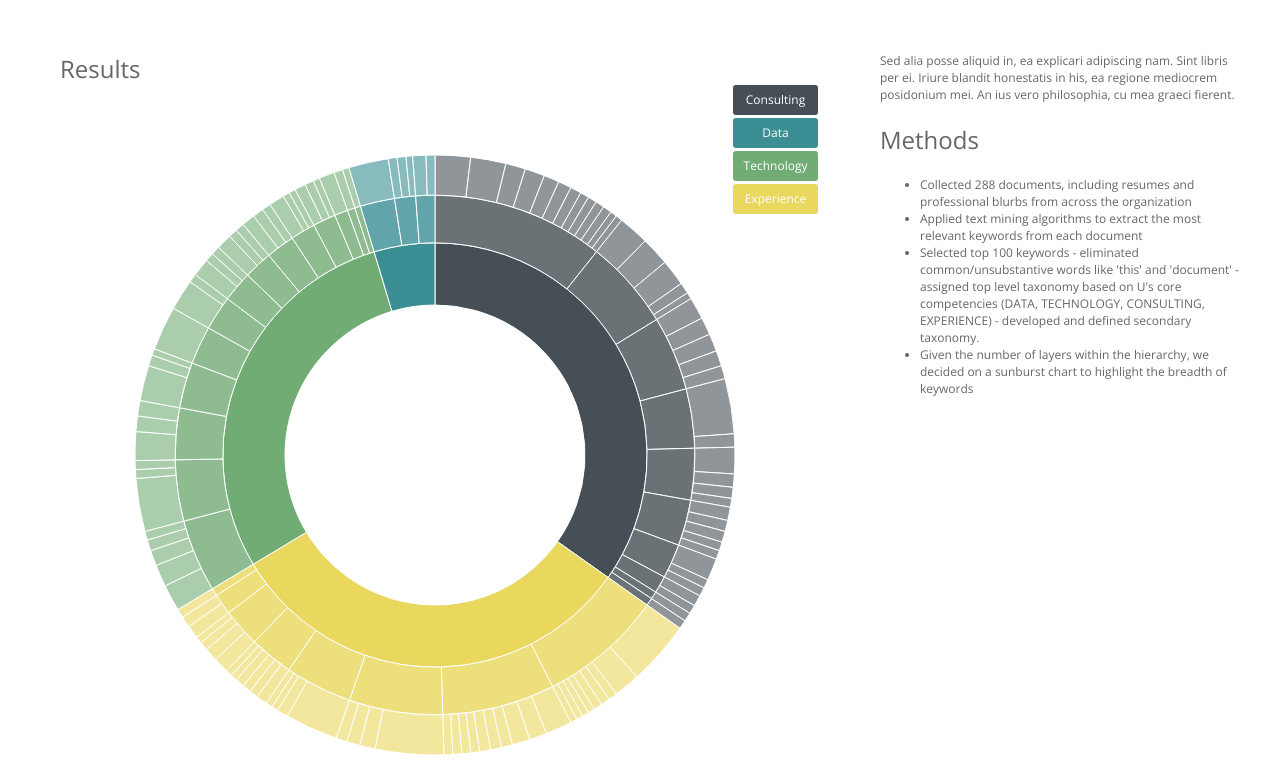
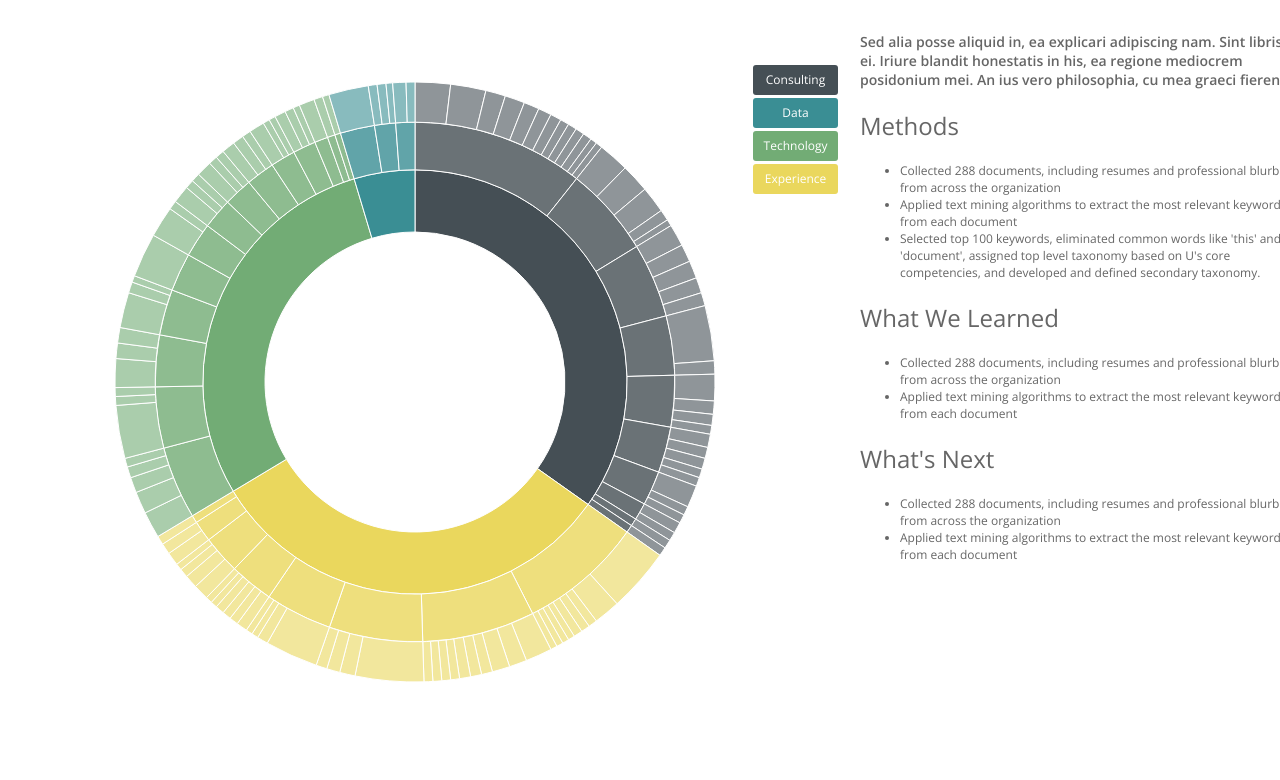
Before and after one commit to carlomazzaferro/disco-insights, a plain HTML site: page index.html in a window 1280 px wide. Shown: the part 147-927 px from the top of the page. After the commit the page ends 833 px from the top, so only its background shows below. Drawn offline with nearby package versions, Linux system fonts and the light colour scheme.

Commit message:
update layout

```diff
--- a/index.html
+++ b/index.html
@@ -18,10 +18,10 @@
 </h2>
   </header>
   <div class="wrapper">
-    <div class="box a">
-      <div class="subtitle">
+    <div class="box-a">
+      <!-- <div class="subtitle">
         Results
-      </div>
+      </div> -->
       <div id="main">
         <div id="sequence"></div>
         <div id="chart">
@@ -31,21 +31,23 @@
         </div>
       </div>
     </div>
-    <div class="box b">
+    <div class="box-b">
       <div id="sidebar">
-        <div id="legend" ></div>
+        <div id="legend"></div>
 
       </div>
     </div>
-    <div class="box c">
+    <div class="box-c">
       <div id="words">
         <!-- Humans of U
         <div class="subtitle">
           A dynamic look at the skills across our organization
         </div> -->
         <div class="summary">
-          Sed alia posse aliquid in, ea explicari adipiscing nam. Sint libris per ei. Iriure blandit honestatis in his, ea regione mediocrem posidonium mei. An ius vero philosophia, cu mea graeci fierent.
+          <h3>Sed alia posse aliquid in, ea explicari adipiscing nam. Sint libris per ei. Iriure blandit honestatis in his, ea regione mediocrem posidonium mei. An ius vero philosophia, cu mea graeci fierent.
+</h3>
         </div>
+        <div class="section">
           <div class="subtitle">
             Methods
           </div>
@@ -53,12 +55,35 @@
             <ul>
               <li> Collected 288 documents, including resumes and professional blurbs from across the organization </li>
               <li> Applied text mining algorithms to extract the most relevant keywords from each document </li>
-            <li> Selected top 100 keywords - eliminated common/unsubstantive words like 'this' and 'document' - assigned top level taxonomy based on U's core competencies (DATA, TECHNOLOGY, CONSULTING, EXPERIENCE) - developed and defined secondary taxonomy.
+              <li> Selected top 100 keywords, eliminated common words like 'this' and 'document', assigned top level taxonomy based on U's core competencies, and developed and defined secondary taxonomy.
               </li>
-            <li> Given the number of layers within the hierarchy, we decided on a sunburst chart to highlight the breadth of keywords </li>
             </ul>
           </div>
+        </div>
+        <div class="section">
+          <div class="subtitle">
+What We Learned
+          </div>
+          <div class="summary">
+            <ul>
+              <li> Collected 288 documents, including resumes and professional blurbs from across the organization </li>
+              <li> Applied text mining algorithms to extract the most relevant keywords from each document </li>
 
+            </ul>
+          </div>
+        </div>
+        <div class="section">
+          <div class="subtitle">
+            What's Next
+          </div>
+          <div class="summary">
+            <ul>
+              <li> Collected 288 documents, including resumes and professional blurbs from across the organization </li>
+              <li> Applied text mining algorithms to extract the most relevant keywords from each document </li>
+
+            </ul>
+          </div>
+        </div>
       </div>
 
     </div>
--- a/sequences.css
+++ b/sequences.css
@@ -18,7 +18,6 @@ body {
   width: 100px;
   margin-left: 10px;
     float: right;
-
     margin-top: 10px;
 }
 
@@ -60,11 +59,9 @@ body {
 
 
 #words {
-    width: 80%;
+    width: 90%;
     font-size: 48px;
     color: #666666;
-    margin-right: 50px;
-
 }
 
 header{
@@ -111,8 +108,11 @@ body {
 }
 
 .box {
-
   border-radius: 5px;
   padding: 20px;
   font-size: 150%;
 }
+
+.box.a{
+  padding: 0px;
+}
```
Lines whose indentation alone changed are shown as unchanged.
